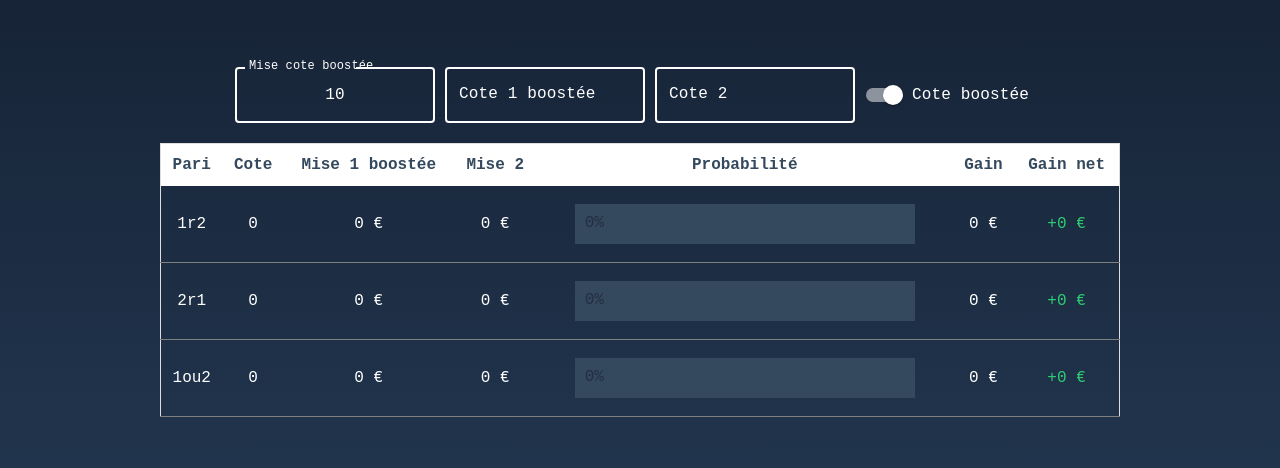
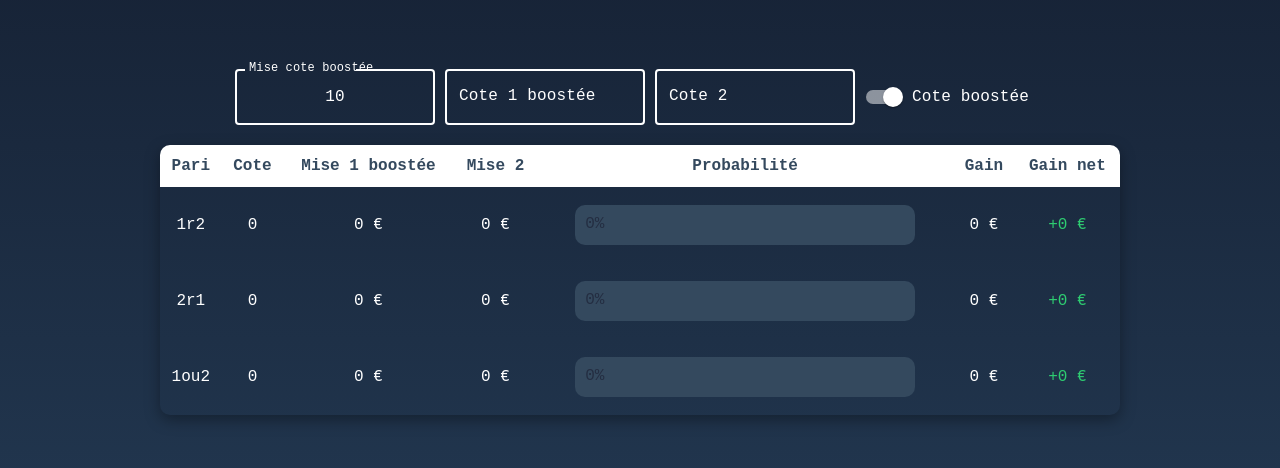
Before and after one commit to Mysto91/calcul-cote, a React (Create React App) app: page / in a window 1280 px wide. Shown: the part 158-626 px from the top of the page. Built offline with nearby package versions, Linux system fonts and the light colour scheme.

Commit message:
adjust : border radius + box shadow

```diff
--- a/src/components/betTable/BetTable.css
+++ b/src/components/betTable/BetTable.css
@@ -1,12 +1,13 @@
 table {
   border-collapse: collapse;
-  border: 1px solid #ddd;
   border-radius: 10px;
+
+  box-shadow: rgba(0, 0, 0, 0.35) 0px 5px 15px;
 
   font-family: monospace, Arial, Helvetica, sans-serif;
   text-align: center;
 
-  /*overflow: hidden;*/
+  overflow: hidden;
 
 }
 
@@ -17,7 +18,6 @@
 
 table td {
   padding: 8px;
-  border-bottom: 1px solid grey;
 }
 
 table tr:hover {
--- a/src/components/input/Input.js
+++ b/src/components/input/Input.js
@@ -135,6 +135,7 @@
 					id="form-input"
 					component="form"
 					noValidate
+					autoComplete="off"
 				>
 					{
 						inputList.map((input) => <InputField key={input.id} input={input} onChange={this.handleInputChange} />)
--- a/src/components/progressBar/ProgressBar.css
+++ b/src/components/progressBar/ProgressBar.css
@@ -9,7 +9,10 @@
   width: 80%;
   margin-left: auto;
   margin-right: auto;
+
+  border-radius: 10px;
 }
+
 .meter > span {
   float: left;
   height: 100%;
```
Also changed, not shown: 1 other file (tests, documents, lock files or other folders).
